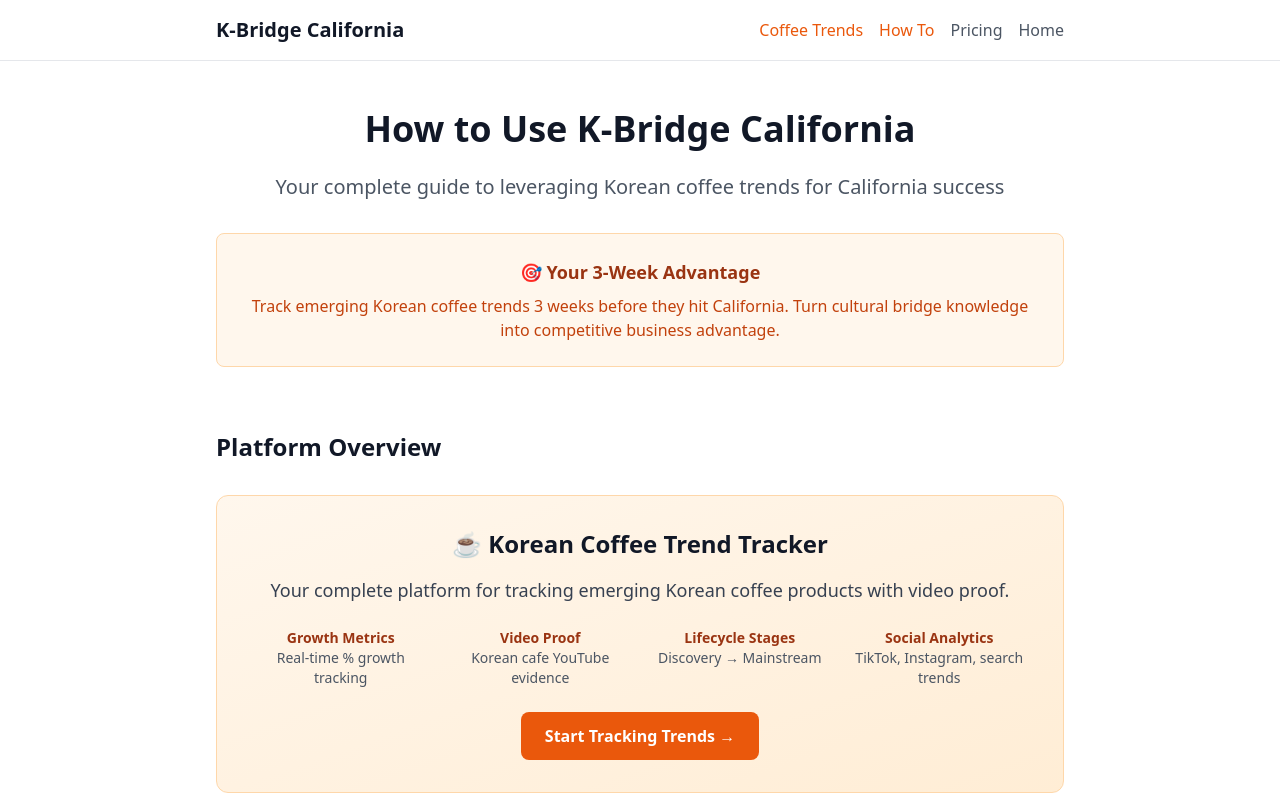
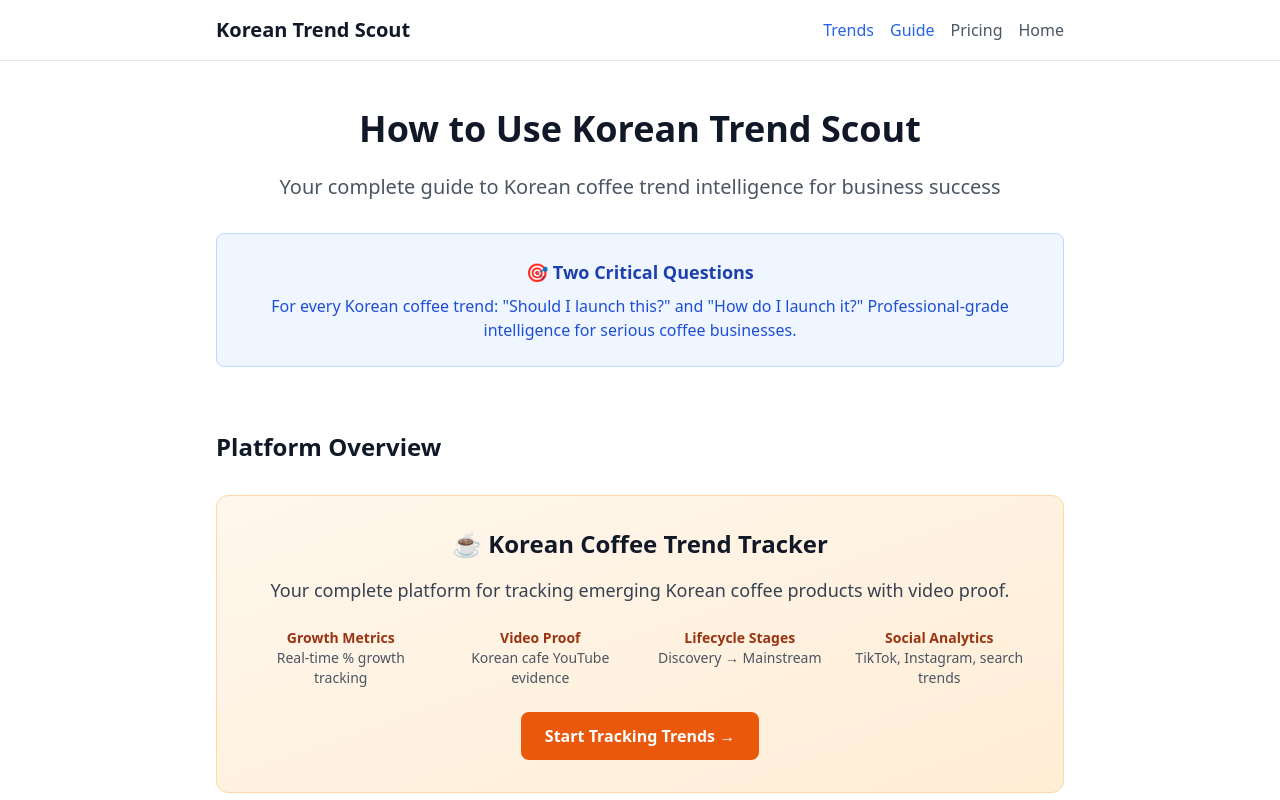
Before and after one commit to Barac9492/seongsucoffee-1, a Next.js app: page /how-to in a window 1280 px wide. Shown: the top 800 px of the page. Built offline with nearby package versions, Linux system fonts and the light colour scheme.

Commit message:
Remove dev documentation from user-facing how-to page and update branding

```diff
--- a/app/how-to/page.tsx
+++ b/app/how-to/page.tsx
@@ -5,10 +5,10 @@
       <header className="border-b border-gray-200">
         <div className="max-w-4xl mx-auto px-6 py-4">
           <div className="flex items-center justify-between">
-            <h1 className="text-xl font-bold text-gray-900">K-Bridge California</h1>
+            <h1 className="text-xl font-bold text-gray-900">Korean Trend Scout</h1>
             <div className="flex items-center gap-4">
-              <a href="/coffee-trends" className="text-orange-600 font-medium">Coffee Trends</a>
-              <a href="/how-to" className="text-orange-600 font-medium">How To</a>
+              <a href="/coffee-trends" className="text-blue-600 font-medium">Trends</a>
+              <a href="/how-to" className="text-blue-600 font-medium">Guide</a>
               <a href="/pricing" className="text-gray-600 font-medium">Pricing</a>
               <a href="/" className="text-gray-600 font-medium">Home</a>
             </div>
@@ -20,16 +20,16 @@
         {/* Hero */}
         <div className="text-center mb-16">
           <h1 className="text-4xl font-bold text-gray-900 mb-6">
-            How to Use K-Bridge California
+            How to Use Korean Trend Scout
           </h1>
           <p className="text-xl text-gray-600 mb-8">
-            Your complete guide to leveraging Korean coffee trends for California success
+            Your complete guide to Korean coffee trend intelligence for business success
           </p>
-          <div className="bg-orange-50 border border-orange-200 rounded-lg p-6">
-            <h2 className="text-lg font-semibold text-orange-800 mb-2">🎯 Your 3-Week Advantage</h2>
-            <p className="text-orange-700">
-              Track emerging Korean coffee trends 3 weeks before they hit California.
-              Turn cultural bridge knowledge into competitive business advantage.
+          <div className="bg-blue-50 border border-blue-200 rounded-lg p-6">
+            <h2 className="text-lg font-semibold text-blue-800 mb-2">🎯 Two Critical Questions</h2>
+            <p className="text-blue-700">
+              For every Korean coffee trend: "Should I launch this?" and "How do I launch it?"
+              Professional-grade intelligence for serious coffee businesses.
             </p>
           </div>
         </div>
@@ -239,55 +239,6 @@
           </div>
         </section>
 
-        {/* UX Design Principles */}
-        <section className="mb-16 bg-blue-50 border border-blue-200 rounded-xl p-8">
-          <h2 className="text-2xl font-bold text-gray-900 mb-6">UX Design Principles (Dev Reference)</h2>
-          <p className="text-blue-800 mb-6">
-            These principles guide all UI/UX decisions on the platform:
-          </p>
-
-          <div className="grid grid-cols-1 md:grid-cols-2 gap-6">
-            <div>
-              <h3 className="font-semibold text-blue-900 mb-3">Visual Hierarchy</h3>
-              <ul className="space-y-1 text-sm text-blue-800">
-                <li>• Growth percentages are primary focus</li>
-                <li>• Video proof gives credibility</li>
-                <li>• Trend stages use color coding</li>
-                <li>• Korean names secondary to English</li>
-              </ul>
-            </div>
-
-            <div>
-              <h3 className="font-semibold text-blue-900 mb-3">Interaction Patterns</h3>
-              <ul className="space-y-1 text-sm text-blue-800">
-                <li>• Click-to-play video modals</li>
-                <li>• Hover states for engagement</li>
-                <li>• Card-based browsing</li>
-                <li>• Clear CTAs for actions</li>
-              </ul>
-            </div>
-
-            <div>
-              <h3 className="font-semibold text-blue-900 mb-3">Trust Indicators</h3>
-              <ul className="space-y-1 text-sm text-blue-800">
-                <li>• YouTube view counts</li>
-                <li>• Real cafe locations</li>
-                <li>• Specific metrics (not vague)</li>
-                <li>• Source attribution</li>
-              </ul>
-            </div>
-
-            <div>
-              <h3 className="font-semibold text-blue-900 mb-3">Mobile-First</h3>
-              <ul className="space-y-1 text-sm text-blue-800">
-                <li>• Touch-friendly targets</li>
-                <li>• Vertical card layouts</li>
-                <li>• Readable typography</li>
-                <li>• Fast loading videos</li>
-              </ul>
-            </div>
-          </div>
-        </section>
 
         {/* Call to Action */}
         <section className="text-center">
```
